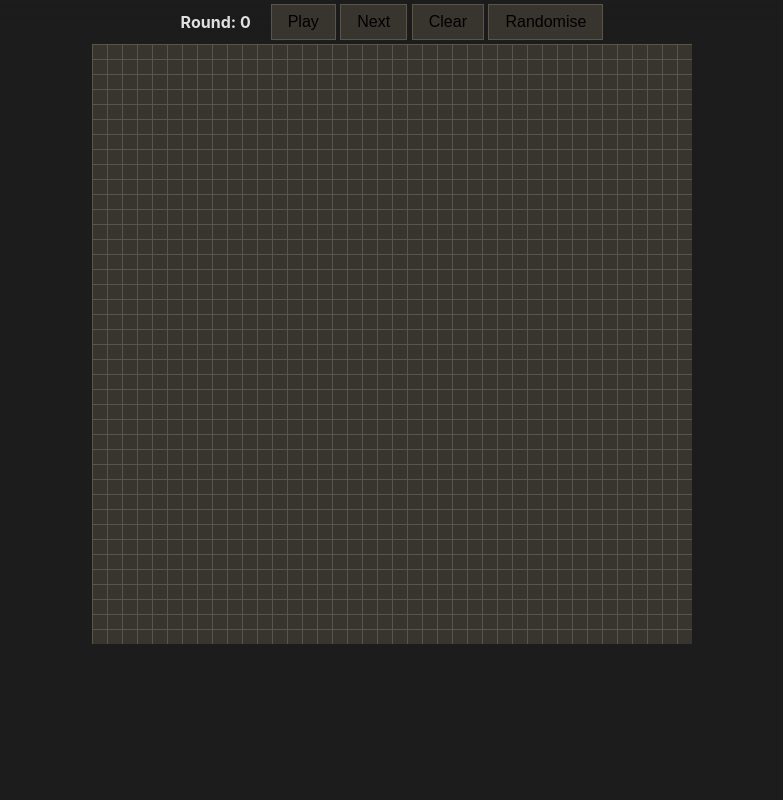
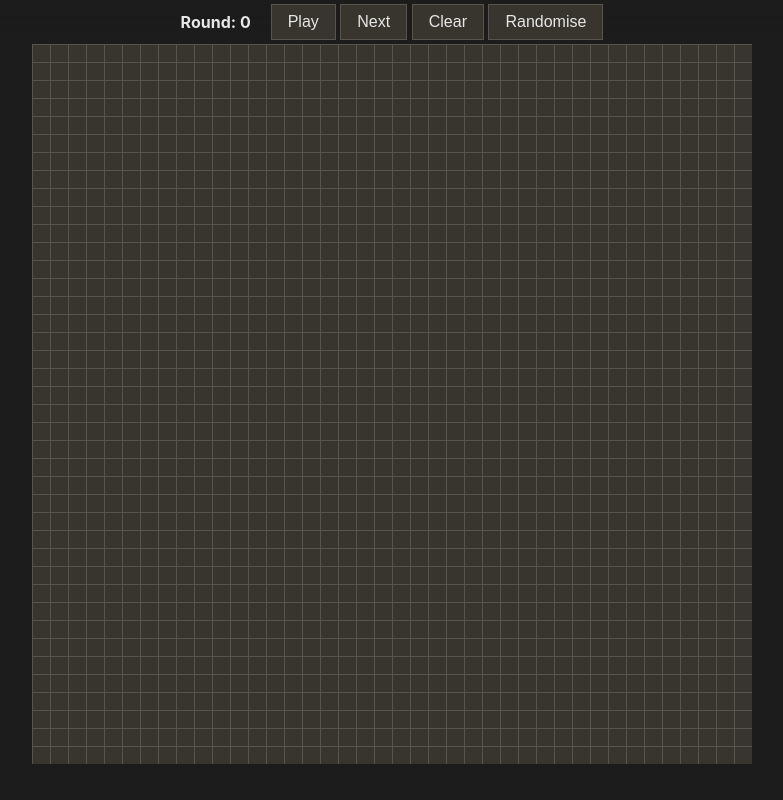
Before and after one commit to shikhr/game-of-life, a website built with Vite: page index.html in a window 1280 px wide. Shown: the whole page, without its empty margins (248-1031 px from the left). Built offline with nearby package versions, Linux system fonts and the light colour scheme.

Commit message:
fix cell size style and color

```diff
--- a/src/game.js
+++ b/src/game.js
@@ -1,6 +1,6 @@
 class Game {
   defaultOptions = {
-    cellSize: 15,
+    cellSize: 18,
     cellsX: 40,
     cellsY: 40,
     cellColor: '#FF9A24',
--- a/style.css
+++ b/style.css
@@ -12,10 +12,6 @@
   line-height: 24px;
   font-weight: 400;
 
-  color-scheme: light dark;
-  color: rgba(255, 255, 255, 0.87);
-  background-color: #242424;
-
   font-synthesis: none;
   text-rendering: optimizeLegibility;
   -webkit-font-smoothing: antialiased;
@@ -26,6 +22,7 @@
   --accent-light: #5a544b;
   --col-primary: #ff9a24;
   --accent: #ffdbb0;
+  --text: #e7e7e7;
 }
 
 body {
@@ -51,10 +48,10 @@ body {
   top: 0;
   left: 0;
   backdrop-filter: blur(20px);
+  color: var(--text);
 }
 
 .controls .control {
-  /* width: 6rem; */
   font-size: clamp(0.8rem, 3vw, 1rem);
   background-color: var(--bg-light);
   padding: clamp(0.2rem, 2vh, 0.5rem) clamp(0.25rem, 2vw, 1rem);
@@ -62,6 +59,7 @@ body {
   border: 1px solid var(--accent-light);
   transition: 0.3s ease;
   cursor: pointer;
+  color: var(--text);
 }
 .controls .round {
   background-color: transparent;
```
